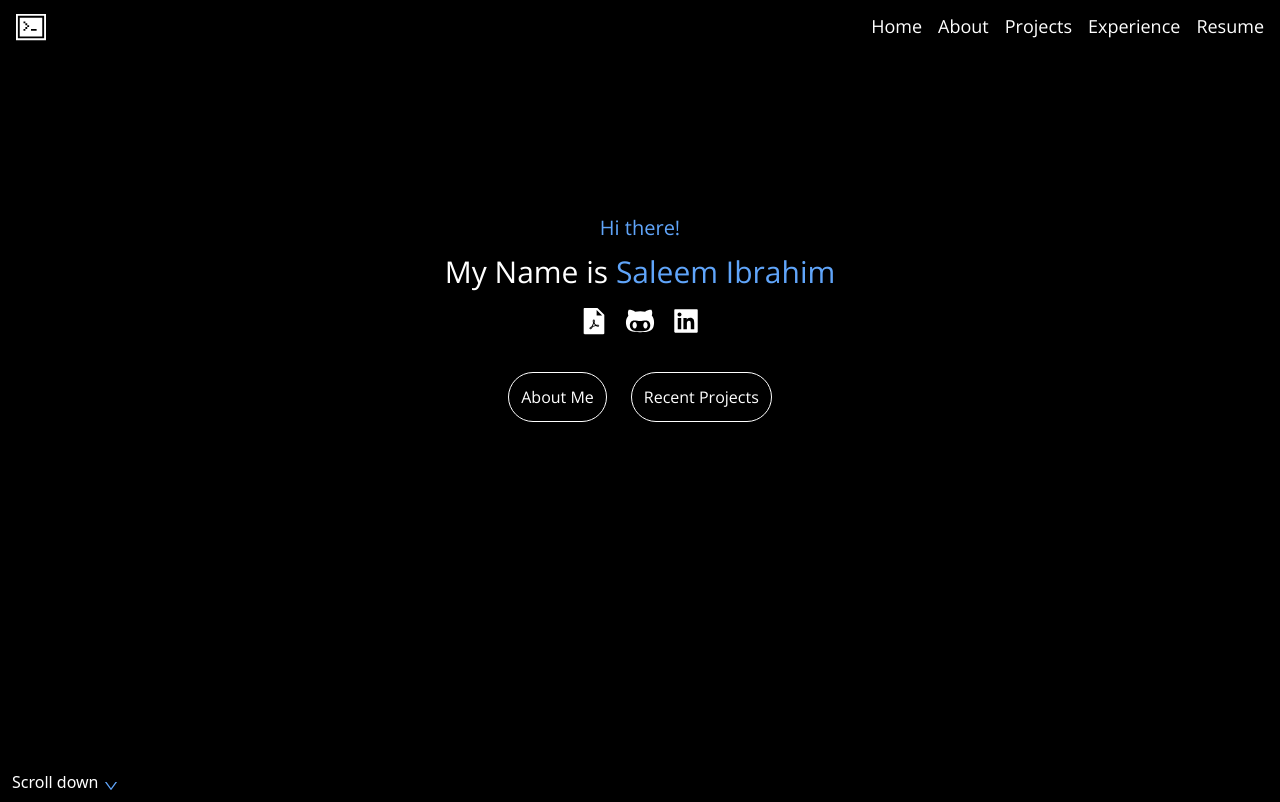
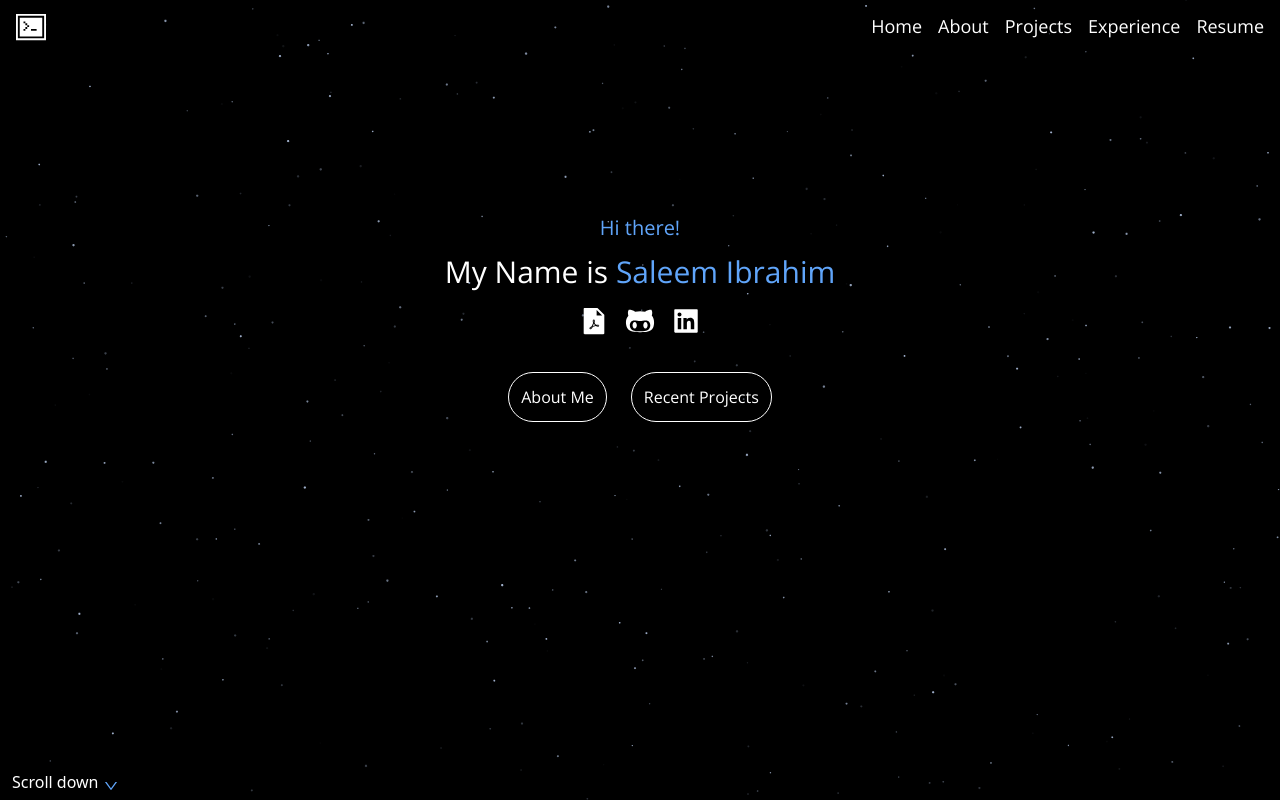
Before and after one commit to SaleemIbrahim1212/saleemportfolio, a Next.js app: page / in a window 1280 px wide. Shown: the top 802 px of the page. Built offline with nearby package versions, Linux system fonts and the light colour scheme.

Commit message:
Added particles
added react ts particles

```diff
--- a/src/app/components/About.jsx
+++ b/src/app/components/About.jsx
@@ -1,9 +1,11 @@
 import React from 'react'
 import SkillBar from '../containers/SkillBar'
+import particleBackground from './ParticleBackground'
 const About = () => {
   return (
 
-    <div className='flex justify-center p-4 m-20'>
+    <div className=' relative bg-white flex justify-center p-4 m-0  ml-0 mr-0 mb-0'>
+    <particleBackground/>
     <div id = "About_Section" className='flex flex-col'>
         <h3 className='text-3xl text-blue-400 p-4 pb-0 text-center font-semibold m-4'>About</h3>
         <h1 className='text-5xl text-black text-center font-bold'> More About Me </h1>
--- a/src/app/components/ContactForm.jsx
+++ b/src/app/components/ContactForm.jsx
@@ -21,7 +21,7 @@ const ContactForm = () => {
   };
 
   return (
-    <div className="max-w-md mx-auto w-full">
+    <div className=" relative max-w-md mx-auto w-full">
       <form onSubmit={handleSubmit} className="bg-black shadow-md rounded px-8 pt-6 pb-8 mb-4">
         <div className="mb-4">
           <label className="block text-blue-400 text-sm font-bold mb-2" htmlFor="name">
--- a/src/app/components/Experience.jsx
+++ b/src/app/components/Experience.jsx
@@ -6,7 +6,7 @@ import TimeLines2 from '../containers/TimeLines2'
 
 const Experience = () => {
   return (
-    <div className='md:m-20 md:mt-6  sm:m-5 sm:self-center sm:mt-44 p-4 w-full'>
+    <div className=' relative mt-0 bg-white m-0  sm:self-center p-4 w-full'>
     <h1 className='text-blue-300 self-center m-2 border border-blue-600 border-transparent p-3 text-3xl font-bold text-center'> My Experiences and Education</h1>
     <div className='flex sm:flex-col  md:flex-row self-center  px-10 w-full' >
     <TimeLines/>
--- a/src/app/components/Header.jsx
+++ b/src/app/components/Header.jsx
@@ -6,12 +6,12 @@ import {AiFillLinkedin} from 'react-icons/ai'
 import {AiOutlineDown} from 'react-icons/ai'
 import {ImTerminal} from 'react-icons/im'
 import Link from 'next/link'
-
+import ParticleBackground from './ParticleBackground'
 
 const Header = () => {
   return (
 
-<div className='w-full bg-black flex flex-col justify-between self-center'>
+<div className=' relative w-full bg-transparent flex flex-col justify-between self-center'>
       <div className='flex justify-between px-4 py-3'>
         <ImTerminal size={30}/>
     <nav>
--- a/src/app/components/MessageForm.jsx
+++ b/src/app/components/MessageForm.jsx
@@ -3,7 +3,7 @@ import ContactForm from './ContactForm';
 
 const MessageForm = () => {
   return (
-    <div className='flex flex-col bg-black w-full'>
+    <div className=' relative flex flex-col bg-black w-full'>
       <h3 className='text-3xl text-blue-400 p-4 pb-0 text-center font-semibold m-4'>
         Say Hello!
       </h3>
--- /dev/null
+++ b/src/app/components/ParticleBackground.jsx
@@ -0,0 +1,73 @@
+'use client'
+import React from 'react';
+import Particles from "react-tsparticles";
+import { loadFull } from "tsparticles";
+
+const particleBackground = () => {
+  const particlesInit = async (engine) => {
+    // Initiate the tsParticles instance (engine) here
+    await loadFull(engine);
+  };
+
+  return (
+    <div className='absolute' style={{ backgroundColor: 'black' }}>
+      <Particles
+        options={{
+          background: {
+            // Set the background color to black
+            color: "#000000",
+          },
+          fpsLimit: 60,
+          interactivity: {
+            detect_on: "canvas",
+            events: {
+              resize: true,
+            },
+          },
+          particles: {
+            color: {
+              // Set the color to your desired value
+              value: "#9fafca",
+            },
+            number: {
+              density: {
+                enable: true,
+                area: 1080,
+              },
+              limit: 0,
+              value: 400,
+            },
+            opacity: {
+              animation: {
+                enable: true,
+                minimumValue: 0.05,
+                speed: 1,
+                sync: false,
+              },
+              random: {
+                enable: true,
+                minimumValue: 0.05,
+              },
+              value: 1,
+            },
+            shape: {
+              // Set the shape to "polygon" and specify the sides for a hexagon
+              type: "polygon",
+              sides: 6, // 6 sides for a hexagon
+            },
+            size: {
+              random: {
+                enable: true,
+                minimumValue: 0.5,
+              },
+              value: 1,
+            },
+          },
+        }}
+        init={particlesInit}
+      />
+    </div>
+  );
+};
+
+export default particleBackground;
--- a/src/app/layout.js
+++ b/src/app/layout.js
@@ -1,6 +1,6 @@
 import './globals.css'
 import { Open_Sans } from 'next/font/google'
-
+import ParticleBackground from './components/particleBackground'
 const inter = Open_Sans({ subsets: ['latin'] })
 
 export const metadata = {
@@ -12,6 +12,7 @@ export default function RootLayout({ children }) {
   return (
     <html lang="en">
 
+
       <body className={inter.className}>{children}</body>
     </html>
   )
--- a/src/app/page.js
+++ b/src/app/page.js
@@ -1,17 +1,20 @@
-import About from './components/About'
-import Experience from './components/Experience'
-import Header from './components/Header'
-import MessageForm from './components/MessageForm'
-import Projects from './components/Projects'
+import React from 'react';
+import About from './components/About';
+import Experience from './components/Experience';
+import Header from './components/Header';
+import MessageForm from './components/MessageForm';
+import Projects from './components/Projects';
+import ParticleBackground from './components/ParticleBackground';
+
 export default function Home() {
   return (
-
-<main className="  h-full flex flex-col overflow-x-hidden w-full">
-  <Header/>
-  <About/>
-  <Experience/>
-  <Projects/>
-  <MessageForm/>
-</main>
-  )
+    <main className="h-full flex flex-col overflow-x-hidden w-full">
+      <ParticleBackground /> {/* Particle background is in the background */}
+      <Header />
+      <About />
+      <Experience />
+      <Projects />
+      <MessageForm />
+    </main>
+  );
 }
```
